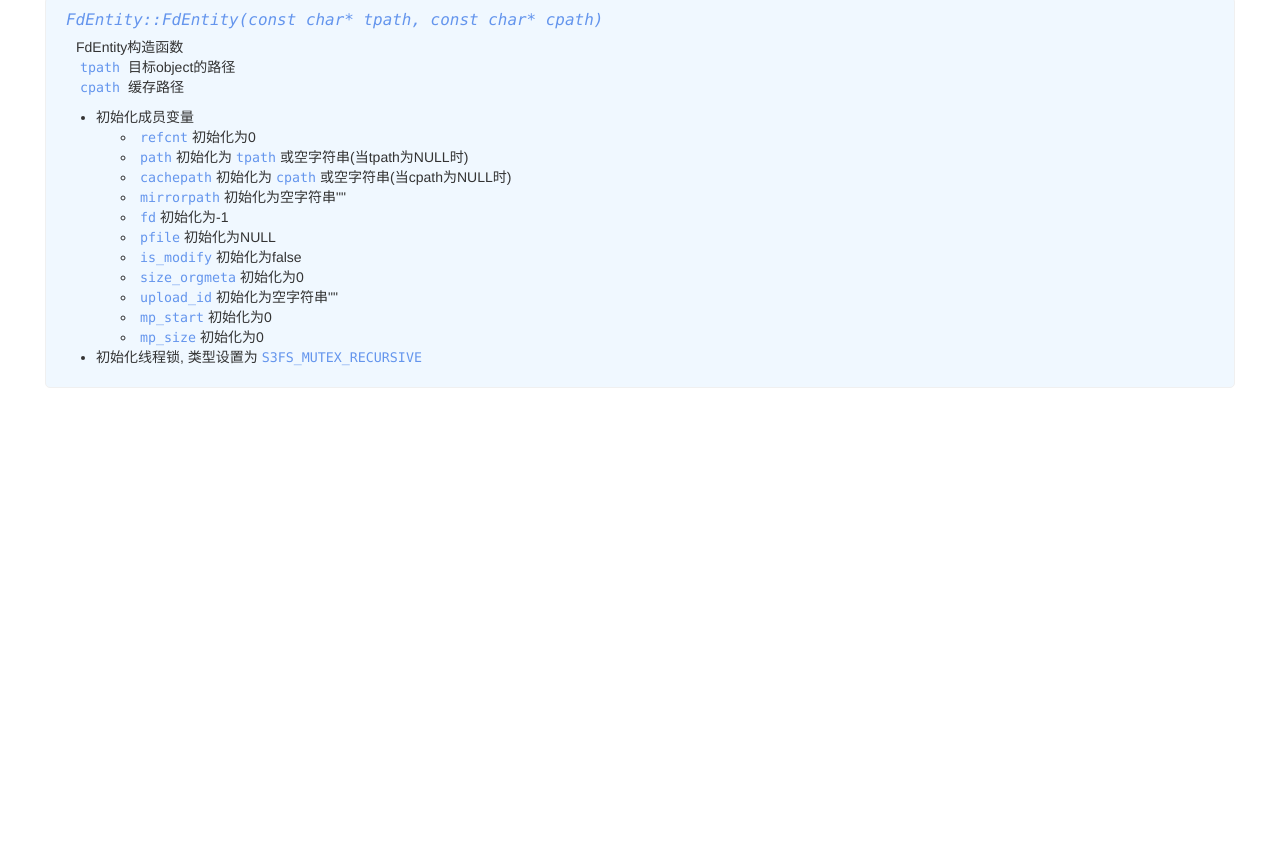
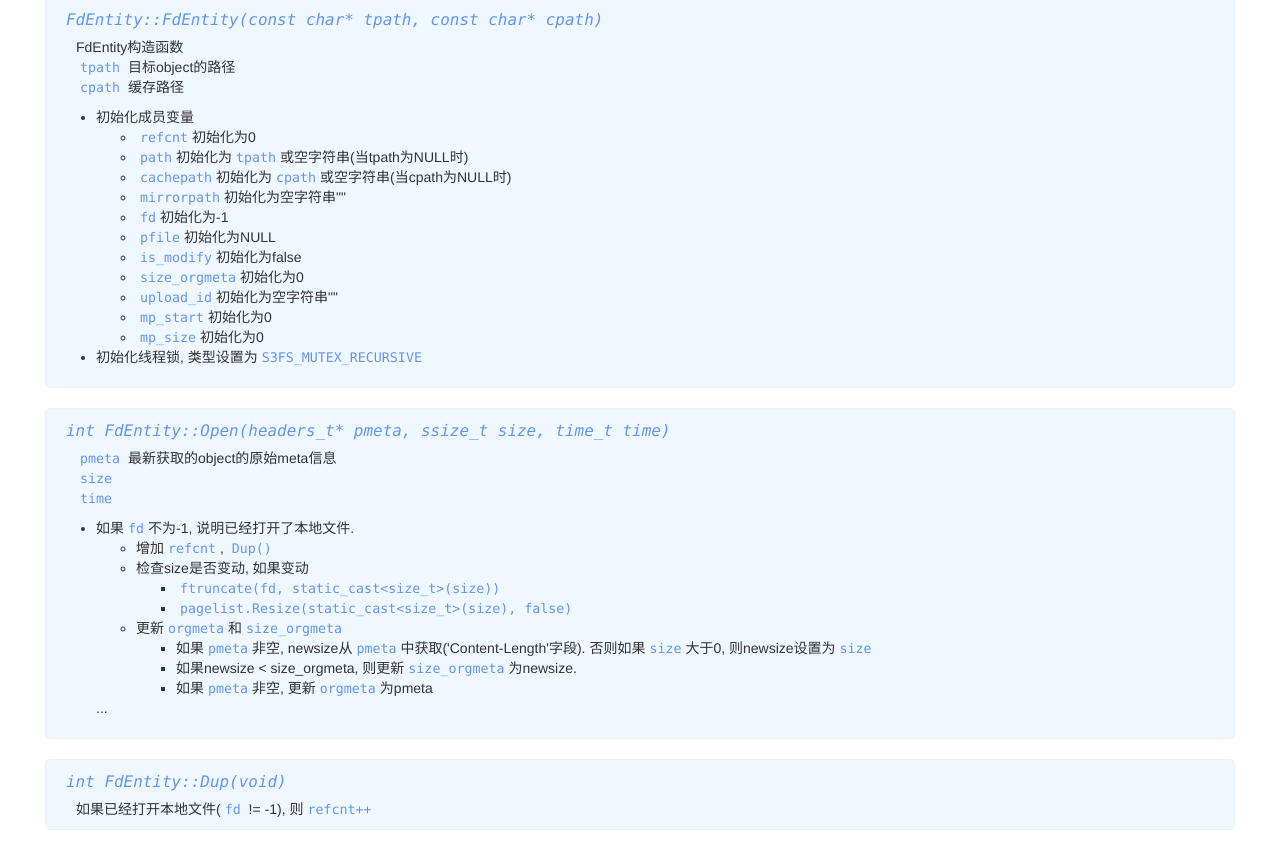
Before and after one commit to Declan94/s3fs-doc, a plain HTML site: page fdcache.html in a window 1280 px wide. Shown: the part 1792-2660 px from the top of the page. Before the commit the page ends 2220 px from the top, so only its background shows below. Drawn offline with Linux system fonts and the light colour scheme.

Commit message:
add a little

```diff
--- a/fdcache.html
+++ b/fdcache.html
@@ -159,6 +159,47 @@
                 <li>初始化线程锁, 类型设置为<code>S3FS_MUTEX_RECURSIVE</code></li>
             </ul>
         </div>
+
+        <div class="func" id="FdEntity-Open">
+            <div class="name"><code>int FdEntity::Open(headers_t* pmeta, ssize_t size, time_t time)</code></div>
+            <div class="desc">
+                <code>pmeta</code> 最新获取的object的原始meta信息 <br/>
+                <code>size</code> <br/>
+                <code>time</code> <br/>
+            </div>
+            <ul class="impl">
+                <li>如果<a href="#FdEntity-fd"><code>fd</code></a>不为-1, 说明已经打开了本地文件.
+                    <ul>
+                        <li>增加<a href="#FdEntity-refcnt"><code>refcnt</code></a>, <a href="#FdEntity-Dup"><code>Dup()</code></a></li>
+                        <li>检查size是否变动, 如果变动
+                            <ul>
+                                <li><code>ftruncate(fd, static_cast&lt;size_t&gt;(size))</code></li>
+                                <li><a><code>pagelist.Resize(static_cast&lt;size_t&gt;(size), false)</code></a></li>
+                            </ul>
+                        </li>
+                        <li>
+                            更新<a href="#FdEntity-orgmeta"><code>orgmeta</code></a>和<a href="#FdEntity-size_orgmeta"><code>size_orgmeta</code></a>
+                            <ul>
+                                <li>如果<code>pmeta</code>非空, newsize从<code>pmeta</code>中获取('Content-Length'字段).
+                                    否则如果<code>size</code>大于0, 则newsize设置为<code>size</code>
+                                </li>
+                                <li>如果newsize < size_orgmeta, 则更新<a href="#FdEntity-size_orgmeta"><code>size_orgmeta</code></a>为newsize. </li>
+                                <li>如果<code>pmeta</code>非空, 更新<a href="#FdEntity-orgmeta"><code>orgmeta</code></a>为pmeta</li>
+                            </ul>
+                        </li>
+                    </ul>
+                </li>
+
+                ...
+            </ul>
+        </div>
+
+        <div class="func" id="FdEntity-Dup">
+            <div class="name"><code>int FdEntity::Dup(void)</code></div>
+            <div class="desc">
+                如果已经打开本地文件(<a href="#FdEntity-fd"><code>fd</code></a> != -1), 则<a href="#FdEntity-refcnt"><code>refcnt++</code></a>
+            </div>
+        </div>
     </div>
 
 </div>
```
Also changed, not shown: s3fs.html (+1 -1 lines).
